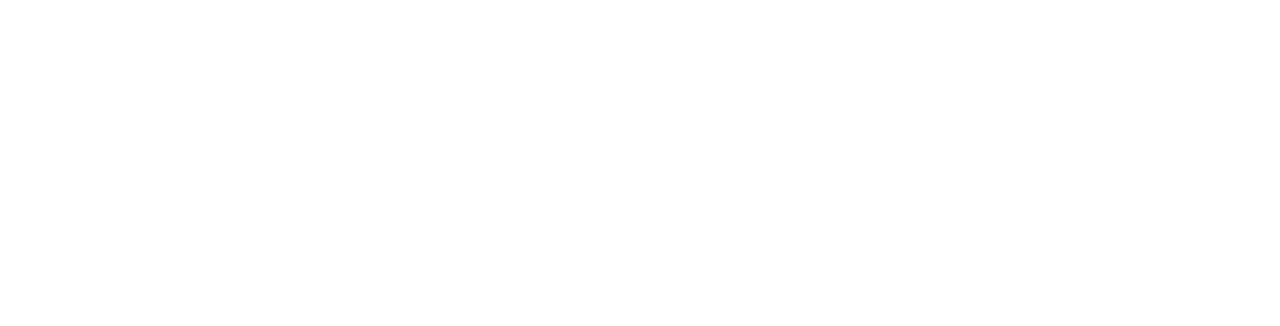
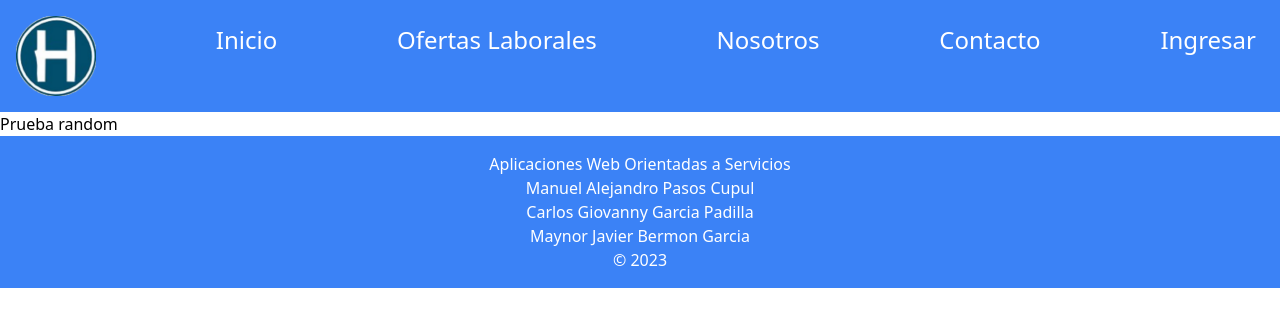
Before and after one commit to EMECROLL/JobHub, a React (Create React App) app: page / in a window 1280 px wide. Shown: the top 326 px of the page. Built offline with nearby package versions, Linux system fonts and the light colour scheme.

Commit message:
Componentes

```diff
--- a/src/App.js
+++ b/src/App.js
@@ -1,23 +1,26 @@
-import logo from './logo.svg';
 import './App.css';
-import { BrowserRouter, Route, Routes } from 'react-router-dom';
+import { BrowserRouter as Router, Routes, Route, Link } from 'react-router-dom';
 import Home from './Pages/Home/Home';
 import Login from './Pages/LogIn/Login';
 import SignUp from './Pages/SignUp/SignUp';
 import OfertasLaborales from './Pages/OfertasLaborales/OfertasLaborales';
+import Header from './Components/Header/Header';
+import Footer from './Components/Footer/Footer';
 
 function App() {
   return (
-    <>
-      <BrowserRouter>
+    <Router>
+      <div>
+        <Header />
         <Routes>
-          <Route path="/" element={<Home></Home>}></Route>
-          <Route path="/Login" element={<Login></Login>}></Route>
-          <Route path="/SignUp" element={<SignUp></SignUp>}></Route>
-          <Route path="/OfertasLaborales" element={<OfertasLaborales></OfertasLaborales>}></Route>
+          <Route path="/" element={<Home />} />
+          <Route path="/Login" element={<Login />} />
+          <Route path="/SignUp" element={<SignUp />} />
+          <Route path="/OfertasLaborales" element={<OfertasLaborales />} />
         </Routes>
-      </BrowserRouter>
-    </>
+        <Footer />
+      </div>
+    </Router>
   );
 }
 
--- a/src/Components/Footer/Footer.js
+++ b/src/Components/Footer/Footer.js
@@ -1,11 +1,17 @@
-import React from 'react'
+import React from 'react';
 
 function Footer() {
   return (
-    <div>
-
-    </div>
-  )
+    <footer className="bg-blue-500 text-white text-center p-4">
+      <div>
+        <h1>Aplicaciones Web Orientadas a Servicios</h1>
+        <h1>Manuel Alejandro Pasos Cupul</h1>
+        <h1>Carlos Giovanny Garcia Padilla</h1>
+        <h1>Maynor Javier Bermon Garcia</h1>
+        <h1>&copy; 2023</h1>
+      </div>
+    </footer>
+  );
 }
 
-export default Footer
+export default Footer;
--- a/src/Components/Header/Header.js
+++ b/src/Components/Header/Header.js
@@ -1,11 +1,35 @@
-import React from 'react'
+import React from "react";
+import { Link } from "react-router-dom";
+import Logo from "./Logotipov2.png";
+
+const hover = "hover:bg-gray-800 p-2 rounded-lg";
+const texto = "text-white text-2xl";
 
 function Header() {
   return (
-    <div>
-
-    </div>
-  )
+    <header className="bg-blue-500 p-4">
+      <div className="container mx-auto flex justify-between ">
+        <div>
+          <img src={Logo} className="mr-2" width={80} />
+        </div>
+        <Link to="/" className={hover}>
+          <h1 className={texto}>Inicio</h1>
+        </Link>
+        <Link to="/OfertasLaborales" className={hover}>
+          <h1 className={texto}>Ofertas Laborales</h1>
+        </Link>
+        <Link to="/Nosotros" className={hover}>
+          <h1 className={texto}>Nosotros</h1>
+        </Link>
+        <Link to="/Contacto" className={hover}>
+          <h1 className={texto}>Contacto</h1>
+        </Link>
+        <Link to="/Ingresar" className={hover}>
+          <h1 className={texto}>Ingresar</h1>
+        </Link>
+      </div>
+    </header>
+  );
 }
 
-export default Header
+export default Header;
--- a/src/Pages/Home/Home.js
+++ b/src/Pages/Home/Home.js
@@ -1,9 +1,8 @@
 import React from 'react'
-
 function Home() {
   return (
     <div>
-
+      <h1>Prueba random</h1>
     </div>
   )
 }
```
Also changed, not shown: src/Components/Footer/Proyecto.txt (added), src/Components/Header/Logotipov2.png (added).
